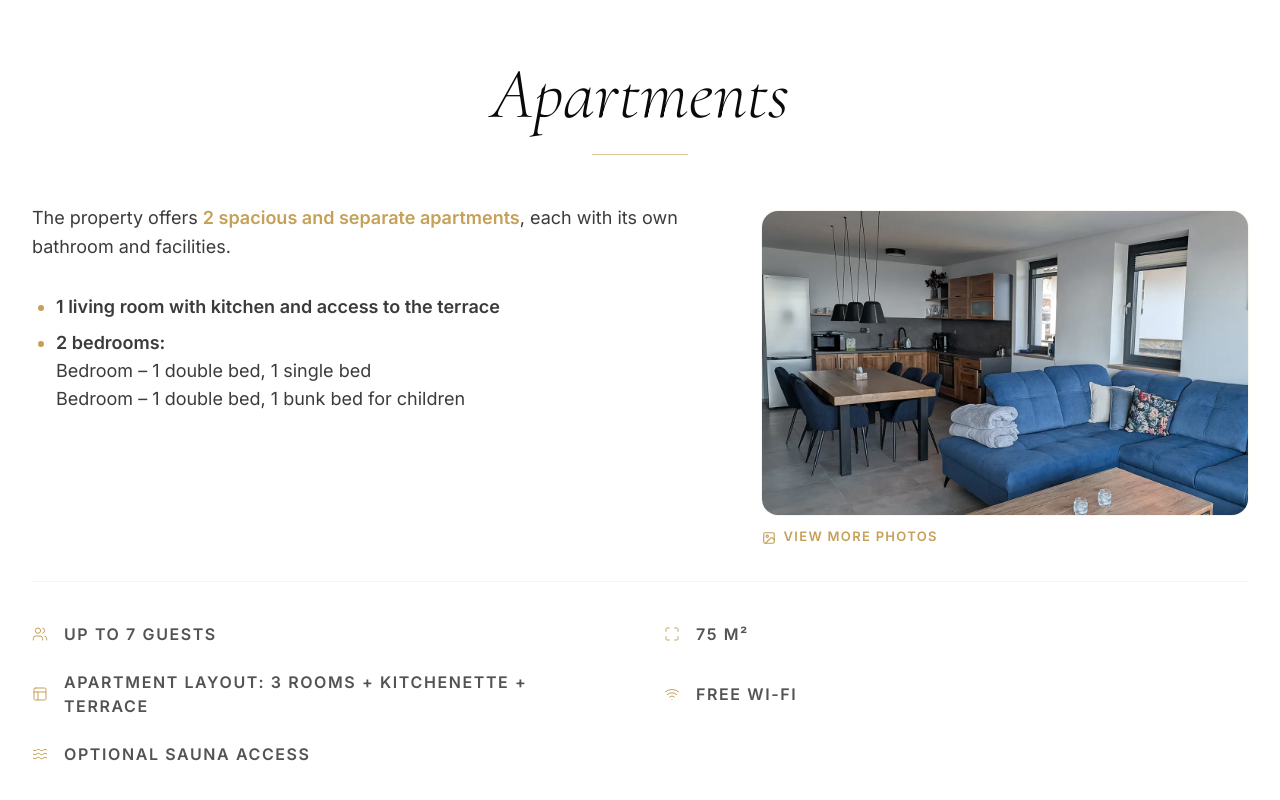
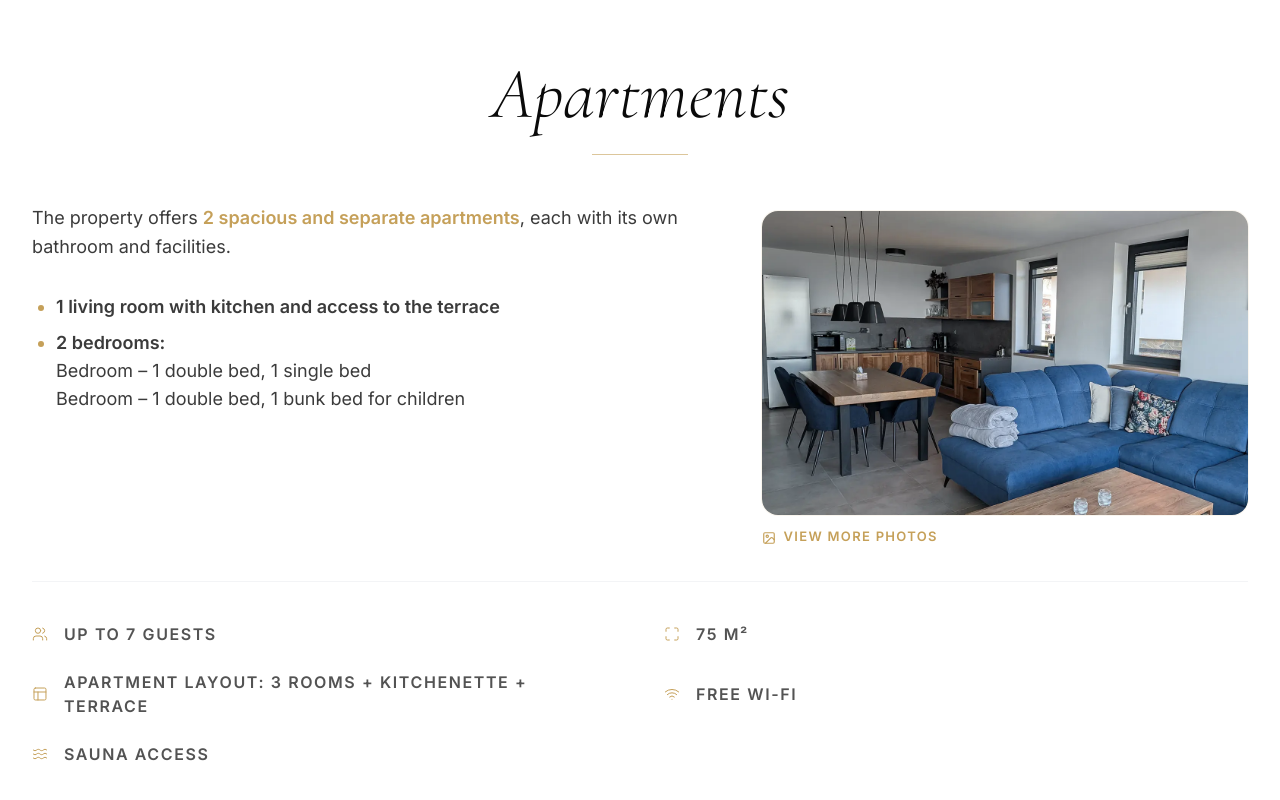
Before and after one commit to Ra-Fil/panorama-trojmezi, a React (Vite) app: page / in a window 1280 px wide. Shown: the part 1966-2766 px from the top of the page. Built offline with nearby package versions, Linux system fonts and the light colour scheme; no server answers; a web font is replaced by a local one.

Commit message:
english translation 2

```diff
--- a/src/i18n.ts
+++ b/src/i18n.ts
@@ -162,7 +162,7 @@ export const resources = {
         gallery: 'Gallery',
         apartments: 'Apartments',
         tips: 'Tips for Trips',
-        booking: 'Booking',
+        booking: 'CHECK AVAILABILITY',
         contact: 'Contact',
         admin: 'Admin'
       },
@@ -189,7 +189,7 @@ export const resources = {
         }
       },
       gallery: {
-        title: 'Magic of Trojmezí',
+        title: 'Gallery',
         description: 'Take a look inside our cottage and let yourself be enchanted by the views from every window.',
         viewMore: 'View more photos'
       },
@@ -205,7 +205,7 @@ export const resources = {
           size: '75 m²',
           disposition: 'Apartment layout: 3 rooms + kitchenette + terrace',
           wifi: 'Free Wi-Fi',
-          sauna: 'Optional sauna access'
+          sauna: 'Sauna access'
         },
         facilities: {
           title: 'FACILITIES & SERVICES',
@@ -230,7 +230,7 @@ export const resources = {
           stays: {
             weekly: 'Weekly stay (7 nights)',
             weeklyDesc: 'Stay for up to 7 people (5 adults + 2 children)',
-            short: 'Short-term stay (3 nights)',
+            short: 'Short-term stay (3-4 nights)',
             shortDesc: 'Thu–Sun or Sun–Thu'
           },
           footer: 'The price includes electricity, water, cleaning, and local tourist fees, in addition to the fully equipped apartment. Parking and outdoor seating are also included. For weekly stays, the price includes <span class="text-gold font-bold">1 complimentary entry to the Finnish sauna</span>. Additional sauna access is available for a discounted price of CZK 500 per entry.',
--- a/translations.json
+++ b/translations.json
@@ -170,7 +170,7 @@
       "gallery": "Gallery",
       "apartments": "Apartments",
       "tips": "Tips for Trips",
-      "booking": "Booking",
+      "booking": "CHECK AVAILABILITY",
       "contact": "Contact",
       "admin": "Admin"
     },
@@ -200,7 +200,7 @@
       "intro3": "Whether you enjoy hiking, cycling, skiing, or simply unwinding in nature, you will find everything you need for a memorable stay. During winter, the nearby Severka ski resort offers excellent conditions for both downhill and cross-country skiing."
     },
     "gallery": {
-      "title": "Magic of Trojmezí",
+      "title": "Gallery",
       "description": "Take a look inside our cottage and let yourself be enchanted by the views from every window.",
       "viewMore": "View more photos"
     },
@@ -222,7 +222,7 @@
         "size": "75 m²",
         "disposition": "Apartment layout: 3 rooms + kitchenette + terrace",
         "wifi": "Free Wi-Fi",
-        "sauna": "Optional sauna access"
+        "sauna": "Sauna access"
       },
       "facilities": {
         "title": "FACILITIES & SERVICES",
@@ -253,7 +253,7 @@
         "stays": {
           "weekly": "Weekly stay (7 nights)",
           "weeklyDesc": "Stay for up to 7 people (5 adults + 2 children)",
-          "short": "Short-term stay (3 nights)",
+          "short": "Short-term stay (3-4 nights)",
           "shortDesc": "Thu–Sun or Sun–Thu"
         },
         "footer": "The price includes electricity, water, cleaning, and local tourist fees, in addition to the fully equipped apartment. Parking and outdoor seating are also included. For weekly stays, the price includes <span class=\"text-gold font-bold\">1 complimentary entry to the Finnish sauna</span>. Additional sauna access is available for a discounted price of CZK 500 per entry.",
```
